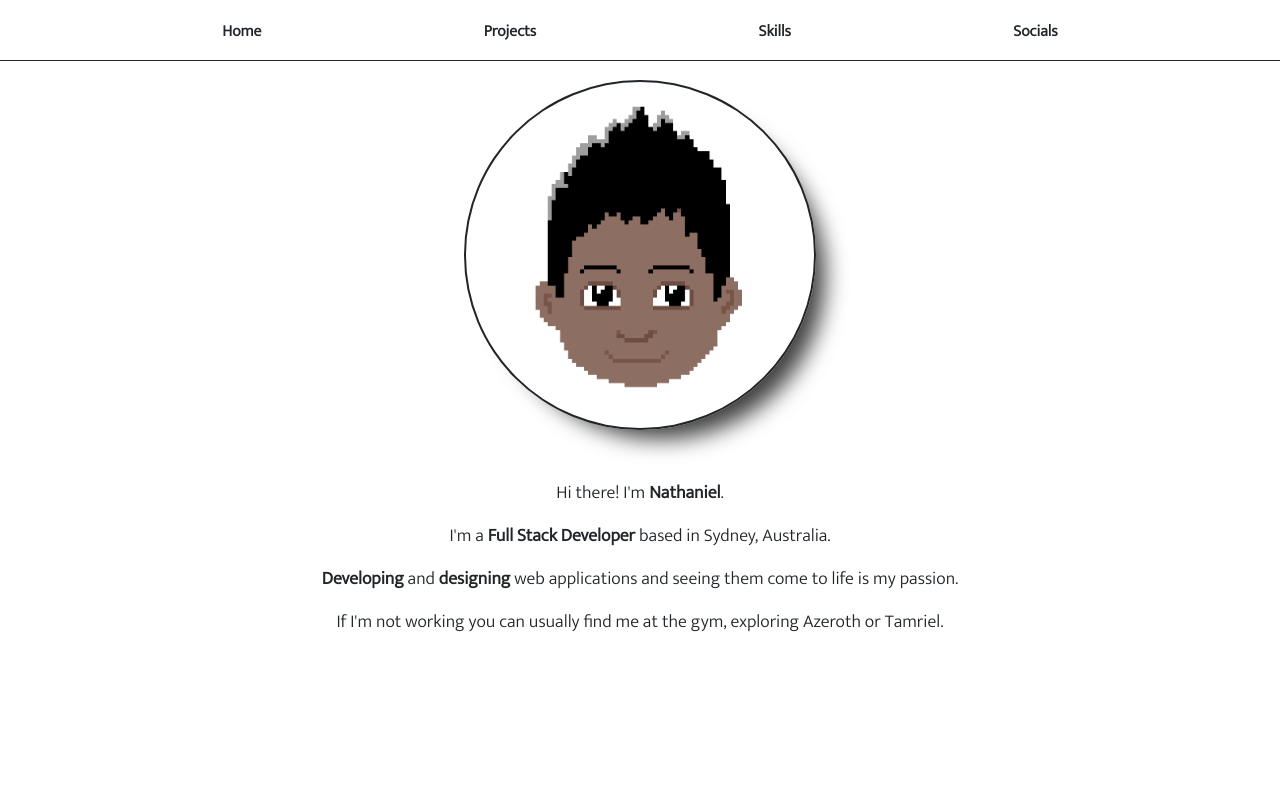
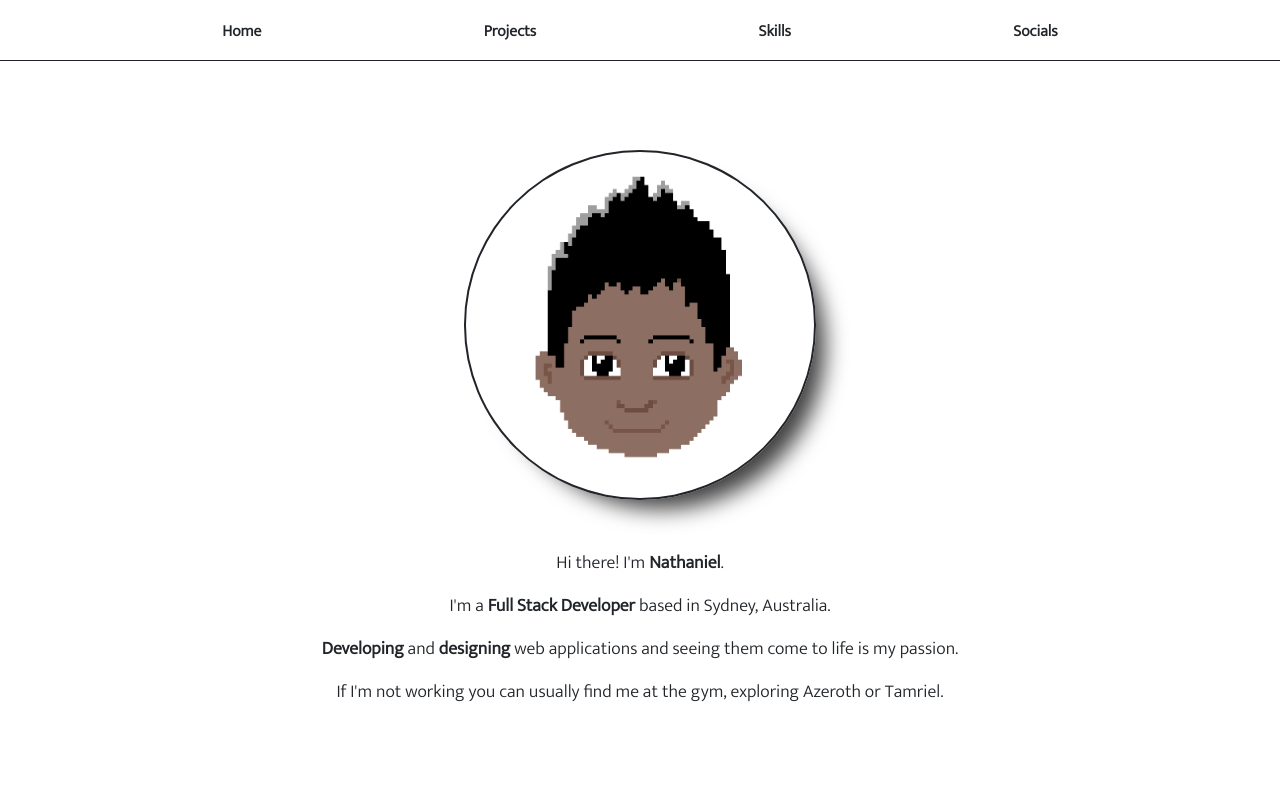
Before and after one commit to moralesn1/portfolio, a React (Create React App) app: page / in a window 1280 px wide. Shown: the top 800 px of the page. Built offline with nearby package versions, Linux system fonts and the light colour scheme.

Commit message:
fix navbar positioning

```diff
--- a/src/App.css
+++ b/src/App.css
@@ -7,6 +7,7 @@
 /* Landing Page */
 div.landing-page-wrapper {
   height: 100vh;
+  padding-top: 70px;
 }
 
 img.hero-image {
@@ -33,7 +34,6 @@ div.landing-page-description-container {
 
 .links-component-wrapper {
   font-family: "Mukta", sans-serif;
-  margin-top: -80px;
   left: 0;
   padding-top: 20px;
   background: white;
```
